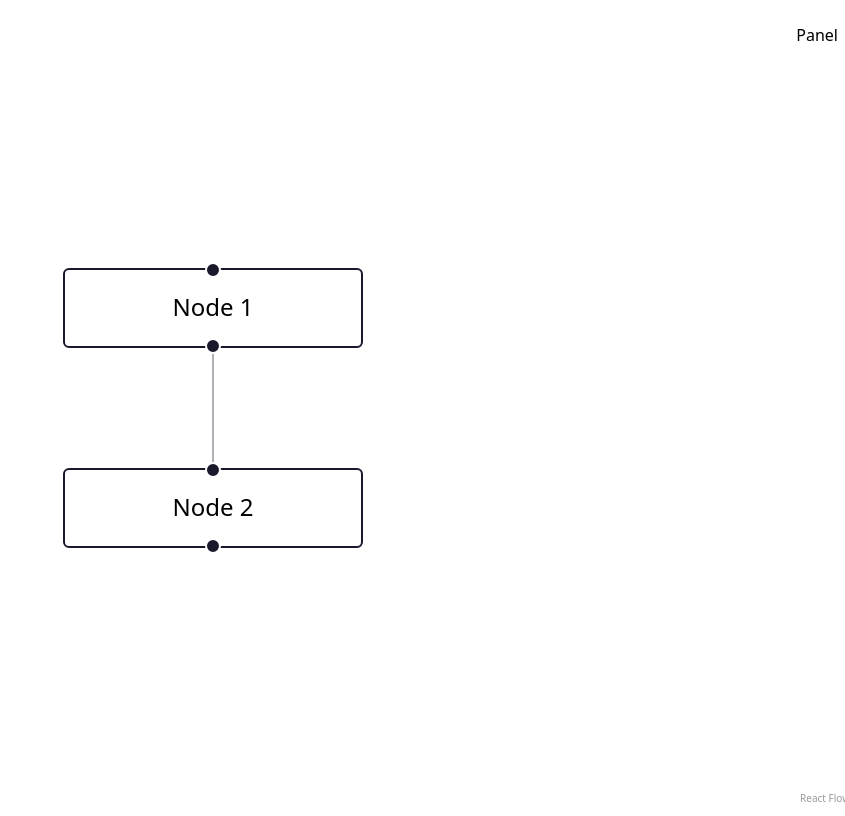
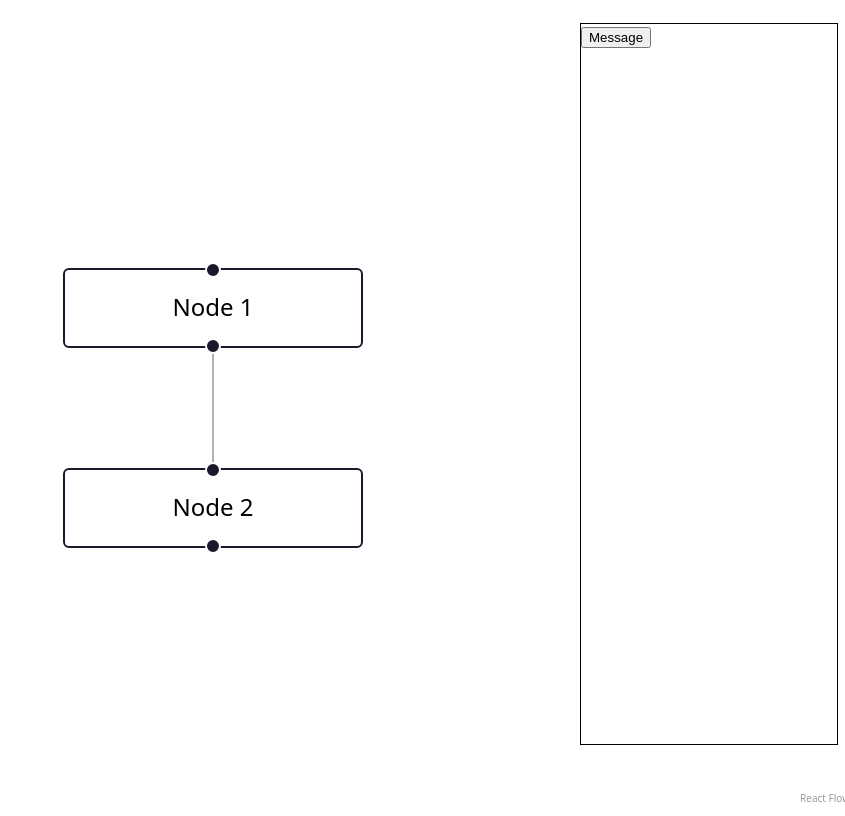
Before and after one commit to shlokmotwani/react-flow-task, a React (Vite) app: page / in a window 1280 px wide. Shown: the whole page, without its empty margins (435-1280 px from the left). Built offline with nearby package versions, Linux system fonts and the light colour scheme.

Commit message:
feat: add message button

```diff
--- a/src/App.css
+++ /dev/null
@@ -1,6 +0,0 @@
-#root {
-  max-width: 1280px;
-  margin: 0 auto;
-  padding: 2rem;
-  text-align: center;
-}
--- a/src/App.jsx
+++ b/src/App.jsx
@@ -33,6 +33,15 @@ export default function App() {
     []
   );
 
+  const handleAddNode = () => {
+    const newNode = {
+      id: `n${nodes.length + 1}`,
+      position: { x: 10, y: -90 },
+      data: { label: `Node ${nodes.length + 1}` },
+    };
+    setNodes((nds) => [...nds, newNode]);
+  };
+
   return (
     <div style={{ width: "100vw", height: "100vh" }}>
       <ReactFlow
@@ -43,7 +52,16 @@ export default function App() {
         onConnect={onConnect}
         fitView
       >
-        <Panel position="right">Panel</Panel>
+        <Panel
+          position="right"
+          style={{
+            width: "20vw",
+            height: "90vh",
+            border: "1px solid black",
+          }}
+        >
+          <button onClick={handleAddNode}>Message</button>
+        </Panel>
       </ReactFlow>
     </div>
   );
--- a/src/index.css
+++ b/src/index.css
@@ -2,7 +2,6 @@
   font-family: system-ui, Avenir, Helvetica, Arial, sans-serif;
   line-height: 1.5;
   font-weight: 400;
-
   font-synthesis: none;
   text-rendering: optimizeLegibility;
   -webkit-font-smoothing: antialiased;
```
